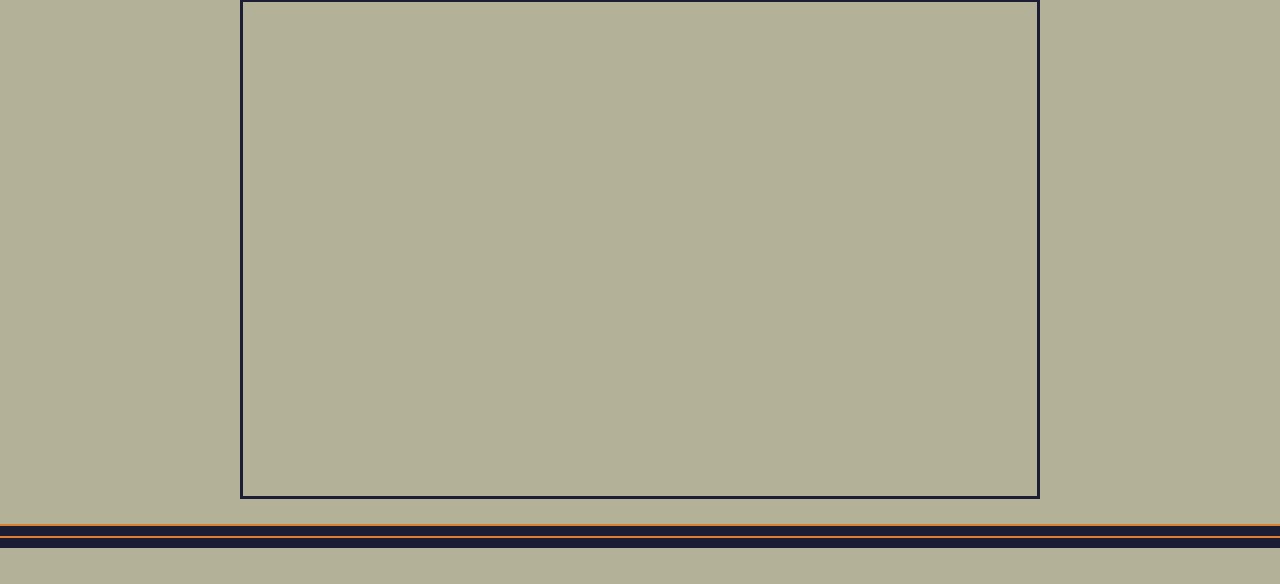
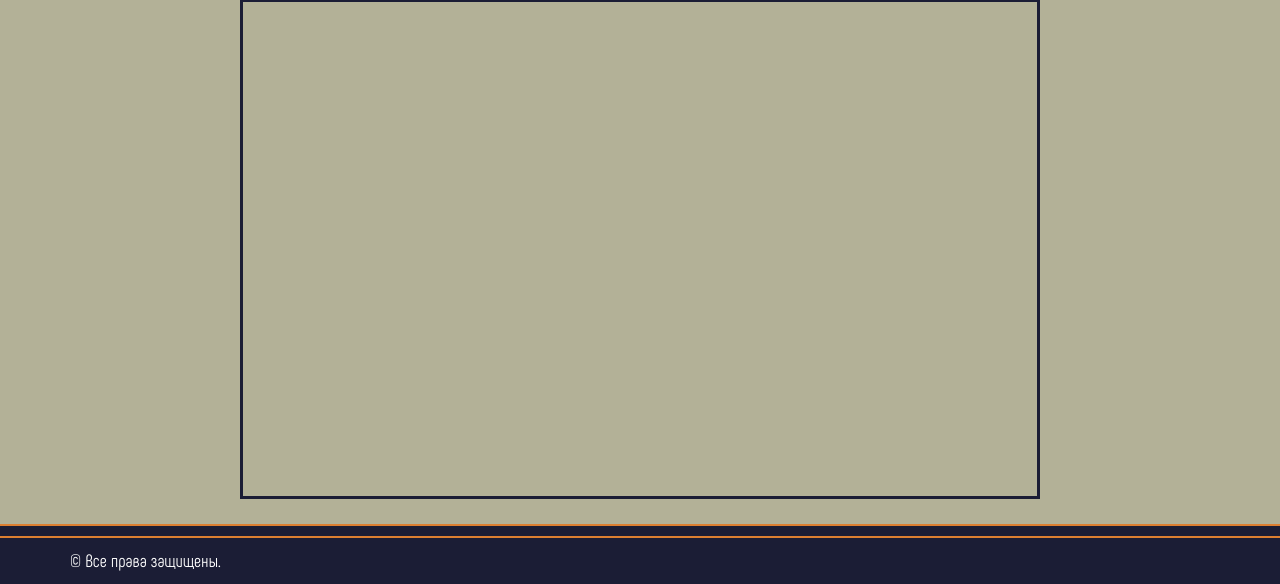
Before and after one commit to Alexander996/IPS_and_PSI, a Django app: page / in a window 1280 px wide. Shown: the part 1611-2195 px from the top of the page. Before the commit the page ends 2159 px from the top, so only its background shows below. Run offline with Django 3.2, Linux system fonts and the light colour scheme; some libraries are stand-ins or nearby versions.

Commit message:
Add footer

```diff
--- /dev/null
+++ b/static/css/footer.css
@@ -0,0 +1,6 @@
+.footer_copyright {
+	padding-bottom: 10px;
+	color: white;
+	font-family: "Phenomena", sans-serif;
+	font-size: 18px;
+}
--- a/templates/base.html
+++ b/templates/base.html
@@ -14,6 +14,7 @@
 
     <!-- CSS -->
     <link rel="stylesheet" type="text/css" href="{% static 'css/header.css' %}">
+    <link rel="stylesheet" type="text/css" href="{% static 'css/footer.css' %}">
     {% block include_css %}{% endblock %}
 
 	<title>{% block title %}{% endblock %}</title>
@@ -25,5 +26,8 @@
 
 	{% block content %}{% endblock %}
 
+	<footer>
+		{% include 'footer.html' %}
+	</footer>
 </body>
 </html>
--- /dev/null
+++ b/templates/footer.html
@@ -0,0 +1,7 @@
+<div class="container">
+	<div class="row">
+		<div class="col-xs-12">
+			<p class="footer_copyright">&copy; Все права защищены.</p>
+		</div>
+	</div>
+</div>
```
